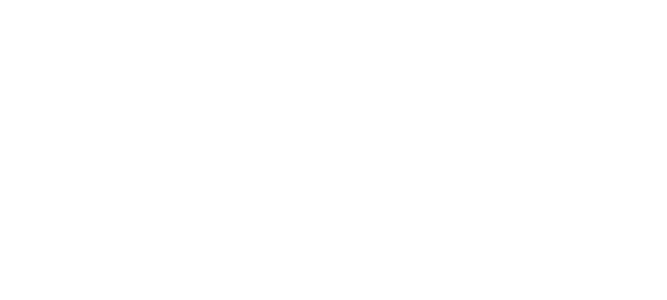
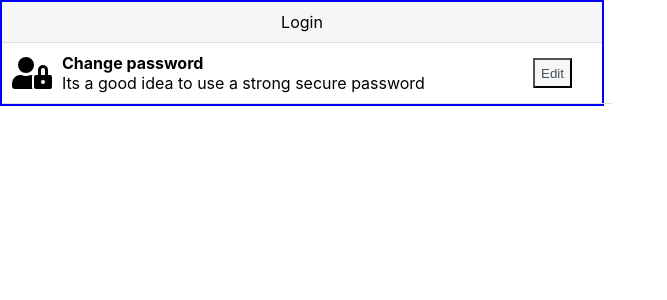
Before and after one commit to danbeaumont95/open-social-media-app-frontend, a React (Create React App) app: page /profile in a window 1280 px wide. Before the commit this address had no page. Shown: the top 300 px of the page, without its empty margins (0-667 px from the left). Built offline with nearby package versions, Linux system fonts and the light colour scheme.

Commit message:
setup update password component, not yet linked to api

```diff
--- a/package.json
+++ b/package.json
@@ -21,6 +21,7 @@
     "react": "^18.2.0",
     "react-chartjs-2": "^4.0.1",
     "react-dom": "^18.2.0",
+    "react-icons": "^4.4.0",
     "react-plaid-link": "^3.3.2",
     "react-redux": "^8.0.1",
     "react-router-dom": "^6.3.0",
--- a/src/App.tsx
+++ b/src/App.tsx
@@ -7,6 +7,7 @@
 import './App.css';
 import Home from './Components/Home';
 import Main from './Components/Main';
+import Profile from './Components/Profile';
 
 const App = () => (
   <div className="App">
@@ -15,6 +16,7 @@
       <Routes>
         <Route path="/" element={<Main />} />
         <Route path="/home" element={<Home />} />
+        <Route path="/profile" element={<Profile />} />
       </Routes>
     </Router>
   </div>
--- a/src/Components/Profile.tsx
+++ b/src/Components/Profile.tsx
@@ -1,11 +1,20 @@
+/* eslint-disable jsx-a11y/label-has-associated-control */
 import React, { useState } from 'react';
+import '../Styles/Profile.css';
+
+import { FaUserLock } from 'react-icons/fa';
+// import UserService from '../Services/user';
 
 const Profile = () => {
   console.log('hi');
   const [passwordChange, setPasswordChange] = useState({
     old_password: '',
     new_password: '',
+    re_typed_new_password: '',
   });
+  const [buttonTitle, setButtonTitle] = useState<String>('Edit');
+  const [showForm, setShowForm] = useState<Boolean>(false);
+
   const handleChangeDetailsHandler = (event: any) => {
     setPasswordChange({
       ...passwordChange,
@@ -15,15 +24,58 @@
 
   const handleFormSubmit = (e: any) => {
     console.log(e, 'eeee');
+    // UserService.updatePassword()
   };
+
+  const handleButtonClick = () => {
+    if (buttonTitle === 'Edit') {
+      setButtonTitle('Close');
+      setShowForm((prevCheck) => !prevCheck);
+    } else {
+      setButtonTitle('Edit');
+      setShowForm((prevCheck) => !prevCheck);
+    }
+  };
+  console.log(buttonTitle, 'buttonTitle');
+  console.log(passwordChange, 'passwordChange');
   return (
-    <div>
-      <form className="loginForm" onSubmit={handleFormSubmit}>
-        <input type="text" className="input" placeholder="Email" onChange={handleChangeDetailsHandler} name="email" />
-        <input type="password" className="input" placeholder="Password" onChange={handleChangeDetailsHandler} name="password" />
-        <h4>Forgotten your password?</h4>
-        <button type="submit" className="loginSignupButton">Log in!</button>
-      </form>
+    <div className="profileContainer">
+      <div className="loginContainer">Login</div>
+      <div className="updatePasswordFormContainer">
+        <div className="updatePasswordDiv">
+
+          <FaUserLock size={40} />
+          <div>
+            <p style={{
+              flex: 1, paddingLeft: '10px', fontWeight: 'bold', margin: 0,
+            }}
+            >
+              Change password
+            </p>
+            <p style={{ paddingLeft: '10px', margin: 0 }}>Its a good idea to use a strong secure password</p>
+          </div>
+          <button
+            className="editButton"
+            type="button"
+            onClick={handleButtonClick}
+          >
+            {buttonTitle.length ? buttonTitle : 'Edit'}
+          </button>
+        </div>
+        {showForm ? (
+
+          <form className="updatePasswordForm" onSubmit={handleFormSubmit}>
+            <label htmlFor="old_password">Current Password</label>
+            <input type="password" className="input" placeholder="Old Password" onChange={handleChangeDetailsHandler} name="old_password" />
+            <label htmlFor="new_password">New Password</label>
+            <input type="password" className="input" placeholder="New Password" onChange={handleChangeDetailsHandler} name="new_password" />
+            <label htmlFor="new_password">Re-Type New Password</label>
+            <input type="password" className="input" placeholder="New Password" onChange={handleChangeDetailsHandler} name="re_typed_new_password" />
+
+            <button type="submit" className="updatePasswordButton">Update!</button>
+          </form>
+        ) : null}
+      </div>
     </div>
   );
 };
--- a/src/Services/user.ts
+++ b/src/Services/user.ts
@@ -17,9 +17,18 @@
   return res;
 };
 
+const updatePassword = async (id: string, old_password: string, new_password: string) => {
+  const res = await axios.post(`${url}/users/${id}/update_password/`, {
+    old_password,
+    new_password,
+  });
+  return res;
+};
+
 const UserService = {
   register,
   login,
+  updatePassword,
 };
 
 export default UserService;
--- /dev/null
+++ b/src/Styles/Profile.css
@@ -0,0 +1,66 @@
+.profileContainer {
+  border: 2px solid blue;
+  width: 600px;
+}
+
+.profileContainer .loginContainer {
+  height: 20px;
+  background-color: #F5F6F7;
+  padding-top: 10px;
+  padding-bottom: 10px;
+  border-bottom: 1px solid #DCDFE2;
+}
+
+.profileContainer .updatePasswordFormContainer .updatePasswordDiv {
+  text-align: start;
+  padding-left: 10px;
+  display: -webkit-box;
+  display: -ms-flexbox;
+  display: flex;
+  margin-top: 10px;
+  width: 600px;
+  border-bottom: 1px solid #DCDFE2;
+  padding-bottom: 10px;
+}
+
+.profileContainer .updatePasswordFormContainer .updatePasswordDiv .editButton {
+  margin-right: 40px;
+  margin-left: auto;
+  background-color: #F5F6F7;
+  color: #4B4F55;
+  height: 30px;
+  margin-top: auto;
+  margin-bottom: auto;
+  cursor: pointer;
+}
+
+.profileContainer .updatePasswordFormContainer .updatePasswordForm {
+  display: -webkit-box;
+  display: -ms-flexbox;
+  display: flex;
+  -webkit-box-orient: vertical;
+  -webkit-box-direction: normal;
+      -ms-flex-direction: column;
+          flex-direction: column;
+  -webkit-box-pack: center;
+      -ms-flex-pack: center;
+          justify-content: center;
+  -webkit-box-align: center;
+      -ms-flex-align: center;
+          align-items: center;
+  padding-top: 20px;
+  padding-bottom: 20px;
+}
+
+.profileContainer .updatePasswordFormContainer .updatePasswordForm .input {
+  width: 60%;
+  margin-bottom: 20px;
+  height: 30px;
+  border-top: none;
+  border-left: none;
+  border-right: none;
+  outline: none;
+  padding: 0px;
+  font-size: 18px;
+}
+/*# sourceMappingURL=Profile.css.map */
--- /dev/null
+++ b/src/Styles/Profile.scss
@@ -0,0 +1,59 @@
+.profileContainer {
+  border: 2px solid blue;
+  width: 600px;
+
+  .loginContainer {
+    height: 20px;
+    // border: 2px solid red;
+    background-color: #F5F6F7;
+    padding-top: 10px;
+    padding-bottom: 10px;
+    border-bottom: 1px solid #DCDFE2;
+  }
+
+  .updatePasswordFormContainer {
+
+    .updatePasswordDiv {
+      text-align: start;
+      padding-left: 10px;
+      display: flex;
+      margin-top: 10px;
+      width: 600px;
+      border-bottom: 1px solid #DCDFE2;
+      padding-bottom: 10px;
+      // border: 2px solid red;
+
+      .editButton {
+        margin-right: 40px;
+        margin-left: auto;
+        background-color: #F5F6F7;
+        color: #4B4F55;
+        height: 30px;
+        margin-top: auto;
+        margin-bottom: auto;
+        cursor: pointer;
+      }
+    }
+
+    .updatePasswordForm {
+      display: flex;
+      flex-direction: column;
+      justify-content: center;
+      align-items: center;
+      padding-top: 20px;
+      padding-bottom: 20px;
+
+      .input {
+        width: 60%;
+        margin-bottom: 20px;
+        height: 30px;
+        border-top: none;
+        border-left: none;
+        border-right: none;
+        outline: none;
+        padding: 0px;
+        font-size: 18px;
+      }
+    }
+  }
+}
```
Also changed, not shown: 2 other files (tests, documents, lock files or other folders).
